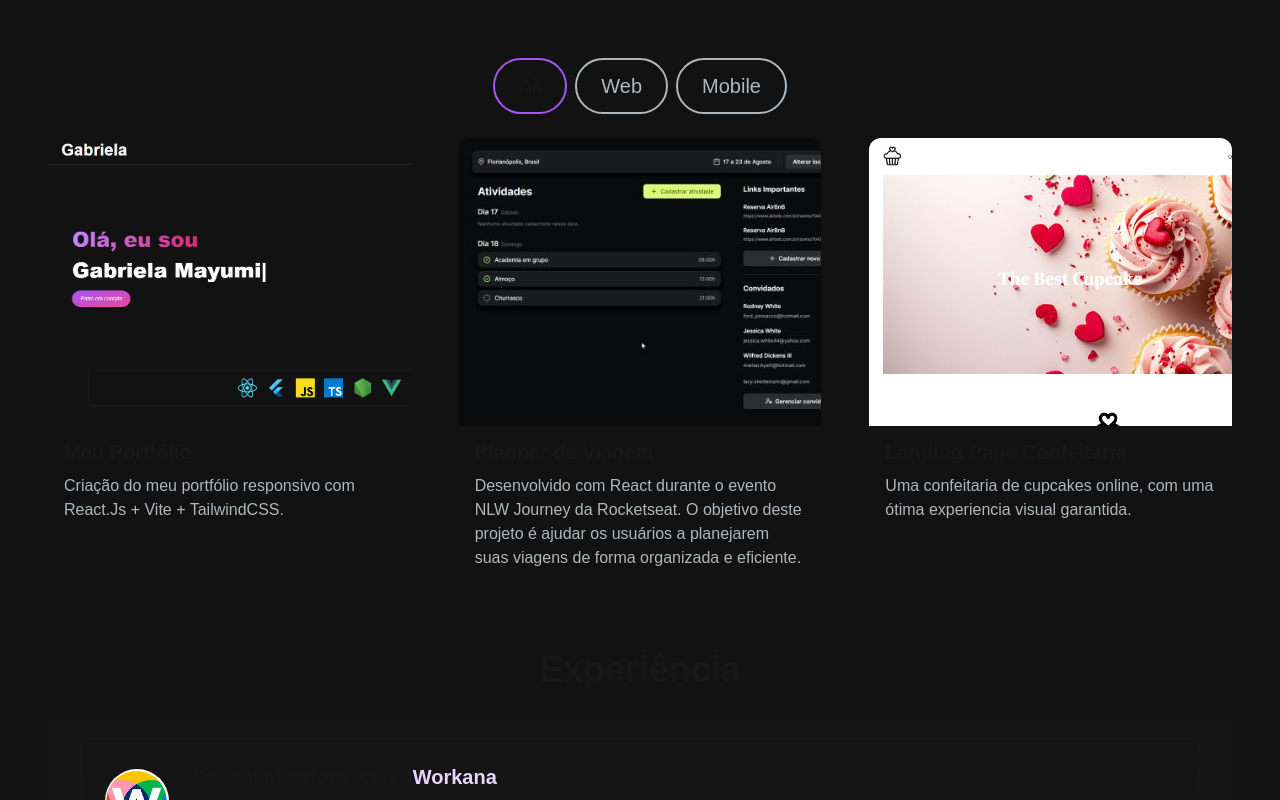
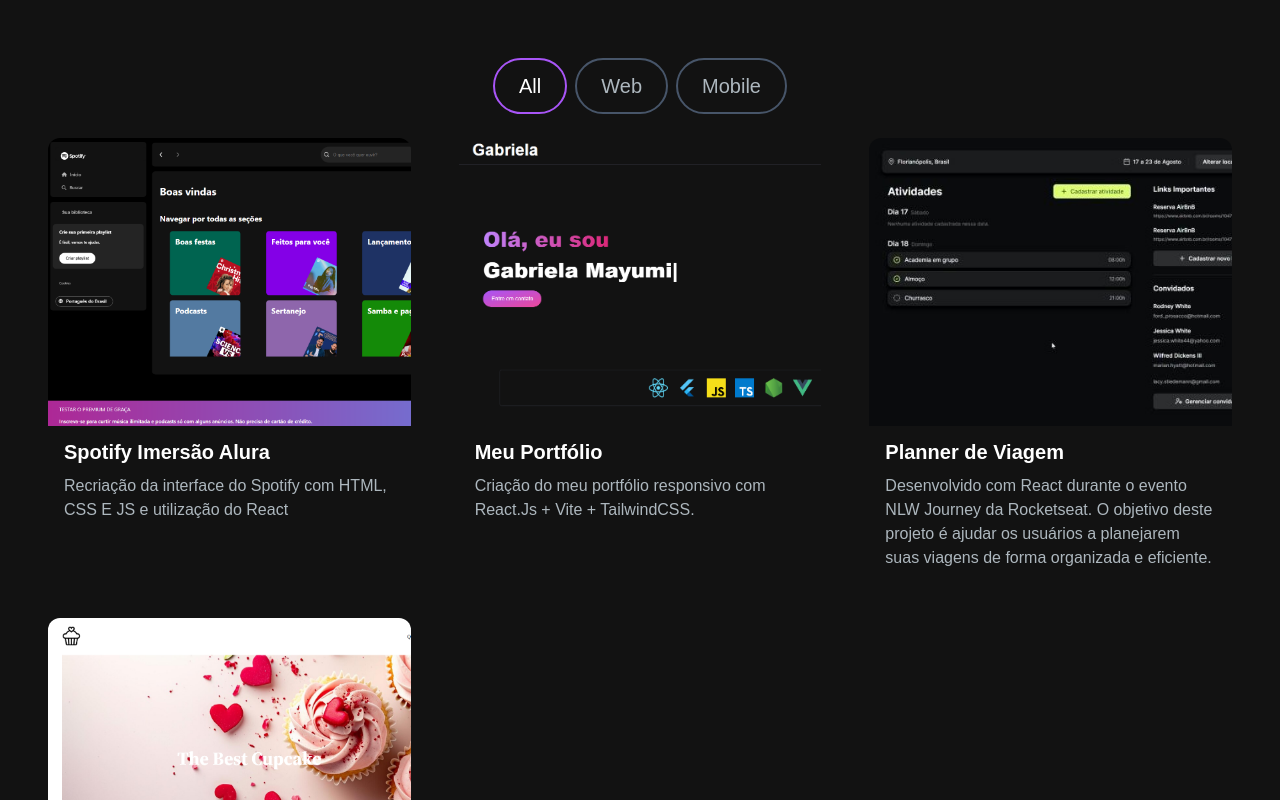
Before and after one commit to gabimatueda/portfolio-gabi, a Next.js app: page / in a window 1280 px wide. Shown: the part 1520-2320 px from the top of the page. Built offline with nearby package versions, Linux system fonts and the light colour scheme.

Commit message:
add: projeto

```diff
--- a/src/app/components/ProjectsSection.jsx
+++ b/src/app/components/ProjectsSection.jsx
@@ -7,6 +7,15 @@
 const projectsData = [
     {
         id: 1,
+        title: "Spotify Imersão Alura",
+        description: "Recriação da interface do Spotify com HTML, CSS E JS e utilização do React",
+        image: "/images/projects/spotify-alura.png",
+        tag: ["All", "Web"],
+        gitUrl: "https://github.com/gabimatueda/spotify-react",
+        previewUrl: "https://spotify-react-kappa.vercel.app/",
+    },
+    {
+        id: 2,
         title: "Meu Portfólio",
         description: "Criação do meu portfólio responsivo com React.Js + Vite + TailwindCSS.",
         image: "/images/projects/portfolio.png",
@@ -15,22 +24,22 @@
         previewUrl: "/",
     },
     {
-        id: 2,
+        id: 3,
         title: "Planner de Viagem",
         description: " Desenvolvido com React durante o evento NLW Journey da Rocketseat. O objetivo deste projeto é ajudar os usuários a planejarem suas viagens de forma organizada e eficiente.",
         image: "/images/projects/planner_viagem.jpg",
         tag: ["All", "Web"],
-        gitUrl: "/",
+        gitUrl: "https://github.com/gabimatueda/planner-viagens",
         previewUrl: "/",
     },
     {
-        id: 3,
+        id: 4,
         title: "Landing Page Confeitaria",
         description: "Uma confeitaria de cupcakes online, com uma ótima experiencia visual garantida.",
         image: "/images/projects/confeitaria.png",
         tag: ["All", "Web"],
-        gitUrl: "/",
-        previewUrl: "/",
+        gitUrl: "https://github.com/gabimatueda/landingpage-confeitaria",
+        previewUrl: "https://the-best-cupcake.vercel.app/",
     },
 ];
 
--- a/src/app/page.js
+++ b/src/app/page.js
@@ -17,7 +17,7 @@
           <Skills />
           <AboutSection/>
           <ProjectsSection/>
-          <WorkExperiences/>
+          {/* <WorkExperiences/> */}
           <EmailSection/>
         </div>
         <Footer/>
--- a/tailwind.config.mjs
+++ b/tailwind.config.mjs
@@ -15,6 +15,7 @@
       },
     },
     colors: {
+      ...colors,
       primary: colors.purple,
       secondary: colors.pink,
     },
```
Also changed, not shown: public/images/projects/spotify-alura.png (added).
